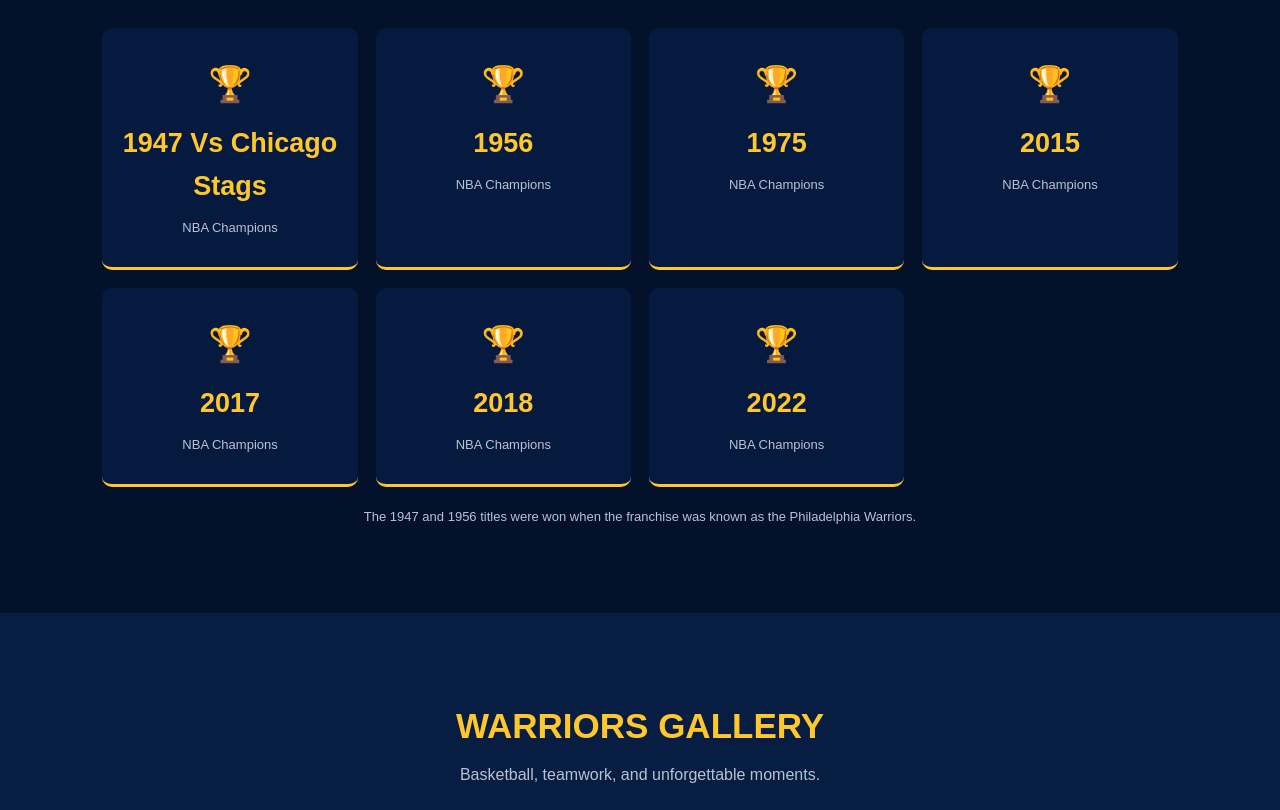
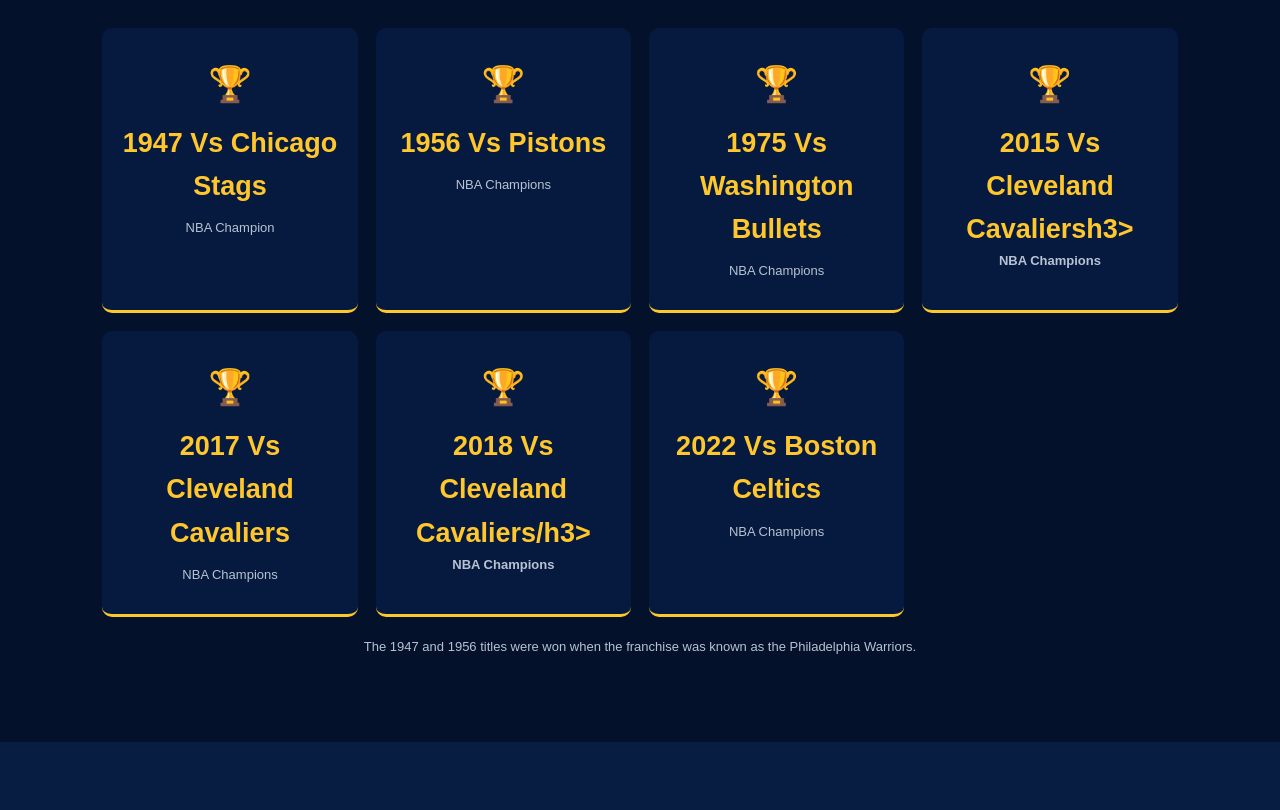
Before and after one commit to peticanp-svg/Golden-State-Warriors-Page, a plain HTML site: page index.html in a window 1280 px wide. Shown: the part 3280-4090 px from the top of the page. Drawn offline with Linux system fonts and the light colour scheme.

Commit message:
Update index.html

```diff
--- a/index.html
+++ b/index.html
@@ -684,14 +684,13 @@ footer p {
     </div>
 
     <div class="trophy-grid">
-        <div class="trophy"><div class="icon">🏆</div><h3>1947    Vs 	Chicago Stags    </h3><p>NBA Champions</p></div>
-        <div class="trophy"><div class="icon">🏆</div><h3>1956</h3><p>NBA Champions</p></div>
-        <div class="trophy"><div class="icon">🏆</div><h3>1975</h3><p>NBA Champions</p></div>
-        <div class="trophy"><div class="icon">🏆</div><h3>2015</h3><p>NBA Champions</p></div>
-        <div class="trophy"><div class="icon">🏆</div><h3>2017</h3><p>NBA Champions</p></div>
-        <div class="trophy"><div class="icon">🏆</div><h3>2018</h3><p>NBA Champions</p></div>
-        <div class="trophy"><div class="icon">🏆</div><h3>2022</h3><p>NBA Champions</p></div>
-    </div>
+        <div class="trophy"><div class="icon">🏆</div><h3>1947 Vs Chicago Stags</h3><p>NBA Champion</p></div>
+        <div class="trophy"><div class="icon">🏆</div><h3>1956 Vs Pistons</h3><p>NBA Champions</p></div>
+        <div class="trophy"><div class="icon">🏆</div><h3>1975 Vs Washington Bullets</h3><p>NBA Champions</p></div>
+        <div class="trophy"><div class="icon">🏆</div><h3>2015 Vs Cleveland Cavaliersh3><p>NBA Champions</p></div>
+        <div class="trophy"><div class="icon">🏆</div><h3>2017 Vs Cleveland Cavaliers</h3><p>NBA Champions</p></div>
+        <div class="trophy"><div class="icon">🏆</div><h3>2018 Vs Cleveland Cavaliers/h3><p>NBA Champions</p></div>
+        <div class="trophy"><div class="icon">🏆</div><h3>2022 Vs Boston Celtics</h3><p>NBA Champions</p></div></div>
 
     <p class="history-note">
         The 1947 and 1956 titles were won when the franchise
```
